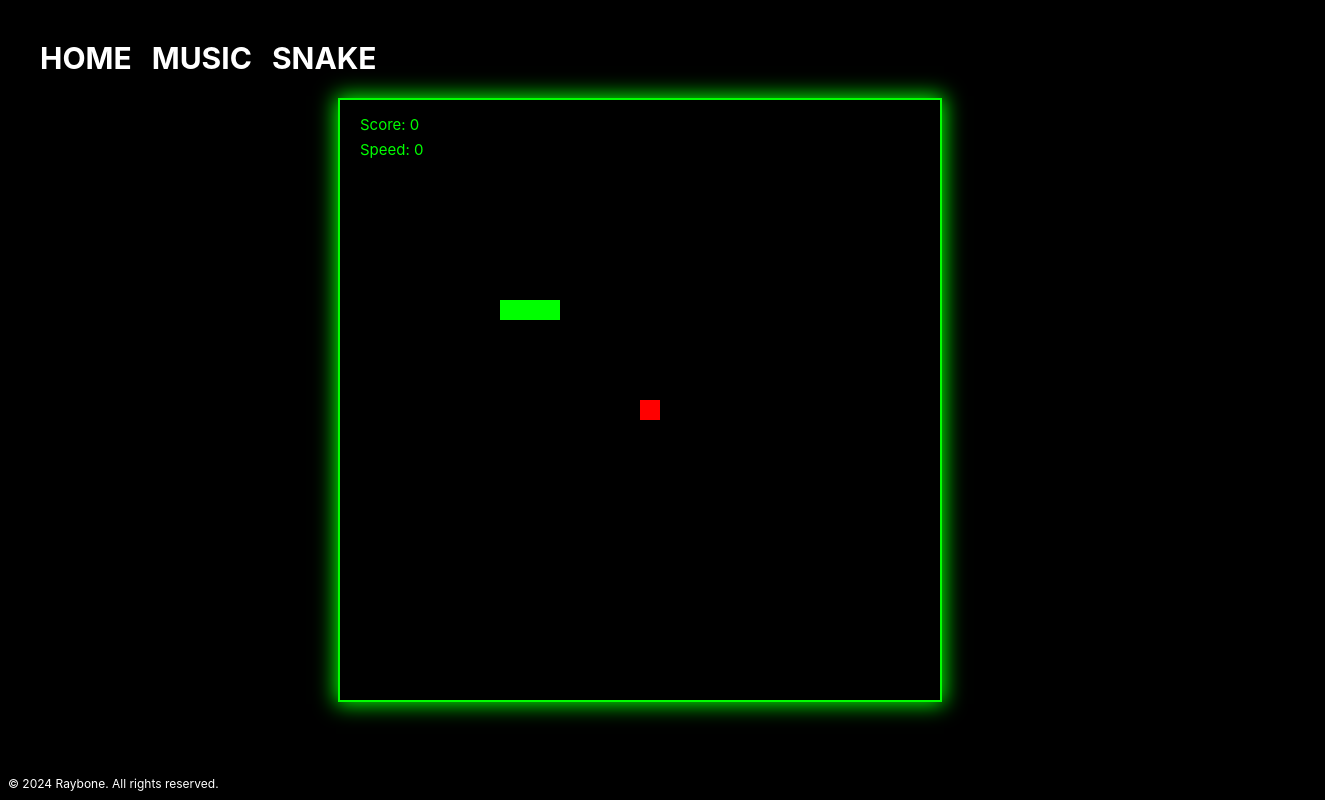
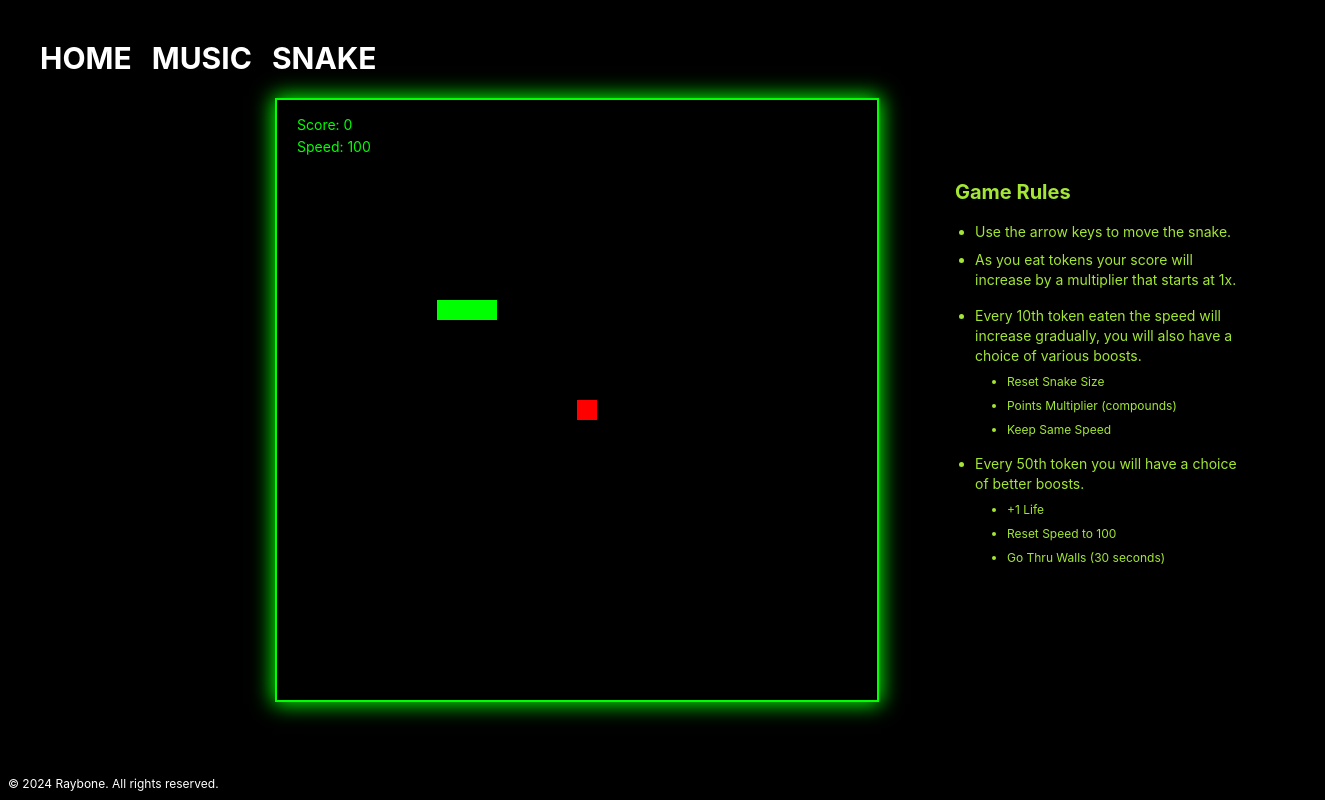
Before and after one commit to Jaydenluse/theband.teaze, a Next.js app: page /snake in a window 1280 px wide. Shown: the whole page, 1325 px wide, since content can reach past the window. Built offline with nearby package versions, Linux system fonts and the light colour scheme.

Commit message:
feat: add boosts for the snake, need to add the +1 life boost still

```diff
--- a/pages/snake.js
+++ b/pages/snake.js
@@ -21,8 +21,48 @@ const Snake = () => {
     const [isModalOpen, setIsModalOpen] = useState(false);
     const [gameStarted, setGameStarted] = useState(false);
     const [pointMultiplier, setPointMultiplier] = useState(1);
+    const [wallBreakerActive, setWallBreakerActive] = useState(false);
+    const [wallBreakerStartTime, setWallBreakerStartTime] = useState(null);
+    const [wallBreakerTimeLeft, setWallBreakerTimeLeft] = useState(0);
 
-    const decreaseSpeed = () => {
+
+    const fillScreen = () => {
+        const context = canvasRef.current.getContext('2d');
+        context.clearRect(0, 0, canvasRef.current.width, canvasRef.current.height);
+        context.font = "15px Inter, sans-serif";
+        context.fillStyle = "lime";
+        context.fillText(`Score: ${score}`, 20, 30);
+        context.fillText(`Speed: ${score}`, 20, 55);
+
+        // Draw the snake
+        context.fillStyle = 'lime';
+        snake.forEach(part => context.fillRect(part.x, part.y, snakePartSize, snakePartSize));
+
+        // Draw the food
+        context.fillStyle = (foodEatenCount % 10 === 0 && foodEatenCount !== 0) ? 'gold' : 'red';
+        context.fillRect(food.x, food.y, snakePartSize, snakePartSize);
+        return;
+    }
+
+    const activateWallBreaker = () => {
+        setWallBreakerActive(true);
+        const currentTime = Date.now();
+        setWallBreakerStartTime(currentTime);
+        setIsModalOpen(false);
+        setGameStarted(true);
+        setTimeout(() => {
+            setWallBreakerActive(false);
+            setWallBreakerStartTime(null);
+        }, 30000); // Boost lasts for 30 seconds
+    };
+
+    const resetSpeed = () => {
+        setSpeed(100);
+        setIsModalOpen(false);
+        setGameStarted(true);
+    };
+
+    const keepSpeed = () => {
         const minSpeed = 200; // The higher the number, the slower the speed
         const newSpeed = Math.min(speed + 10, minSpeed);
         setSpeed(newSpeed);
@@ -139,9 +179,24 @@ const Snake = () => {
 
     const runGame = () => {
         if (!gameStarted) return;
+
         let newSnake = [...snake];
         let head = { x: newSnake[0].x + direction.x, y: newSnake[0].y + direction.y };
-        if (checkCollision(head, newSnake)) {
+
+        // Handling wall breaker
+        if (wallBreakerActive) {
+            const timeElapsed = Date.now() - wallBreakerStartTime;
+            setWallBreakerTimeLeft(Math.max(0, 30 - Math.floor(timeElapsed / 1000)));
+            if (head.x >= canvasSize) head.x = 0;
+            else if (head.x < 0) head.x = canvasSize - snakePartSize;
+
+            if (head.y >= canvasSize) head.y = 0;
+            else if (head.y < 0) head.y = canvasSize - snakePartSize;
+        }
+
+        // Check collision only if Wall Breaker is not active
+        if (!wallBreakerActive && checkCollision(head, newSnake)) {
+            // Reset game on collision
             setSnake(initialSnake);
             setDirection({ x: 0, y: 0 });
             setScore(0);
@@ -149,7 +204,9 @@ const Snake = () => {
             setFoodEatenCount(0);
             setGameStarted(false);
             setPointMultiplier(1);
-        } else {
+            return; // Return here to stop executing further code
+        }
+
         newSnake.unshift(head);
         if (head.x === food.x && head.y === food.y) {
             setFoodEatenCount(prevCount => prevCount + 1);
@@ -159,7 +216,6 @@ const Snake = () => {
             newSnake.pop();
         }
         setSnake(newSnake);
-        }
     };
 
     useEffect(() => {
@@ -169,30 +225,21 @@ const Snake = () => {
 
     useEffect(() => {
         if (!gameStarted) {
-            const context = canvasRef.current.getContext('2d');
-            context.clearRect(0, 0, canvasRef.current.width, canvasRef.current.height);
-            context.font = "15px Inter, sans-serif";
-            context.fillStyle = "lime";
-            context.fillText(`Score: ${score}`, 20, 30);
-            context.fillText(`Speed: ${score}`, 20, 55);
-
-            // Draw the snake
-            context.fillStyle = 'lime';
-            snake.forEach(part => context.fillRect(part.x, part.y, snakePartSize, snakePartSize));
-
-            // Draw the food
-            context.fillStyle = (foodEatenCount % 10 === 0 && foodEatenCount !== 0) ? 'gold' : 'red';
-            context.fillRect(food.x, food.y, snakePartSize, snakePartSize);
-            return;
+            fillScreen()
         }
 
         const context = canvasRef.current.getContext('2d');
         context.clearRect(0, 0, canvasRef.current.width, canvasRef.current.height);
 
-        context.font = "15px Inter, sans-serif";
+        context.font = "14px Inter, sans-serif";
         context.fillStyle = "lime";
         context.fillText(`Score: ${score}`, 20, 30);
-        context.fillText(`Speed: ${speed}`, 20, 55);
+        context.fillText(`Speed: ${speed}`, 20, 52);
+        if (wallBreakerActive) {
+            context.font = "14px Inter, sans-serif";
+            context.fillStyle = "lime";
+            context.fillText(`Wall Breaker: ${wallBreakerTimeLeft} sec`, 20, canvasSize - 20);
+        }
 
         // Draw the snake
         context.fillStyle = 'lime';
@@ -211,19 +258,68 @@ const Snake = () => {
             <SnakeModal isOpen={isModalOpen} onClose={closeModal}>
                 <div className="text-container p-4 border border-lime-400 rounded-md glowing-border">
                     <h2 className="text-2xl font-bold text-lime-400 mb-6 text-center">- - - - Python's Parlor - - - -</h2>
+                    {foodEatenCount != 11 ?
+                        (
+                        <>
                             <button className="mb-4 text-lime-400 text-center w-full py-2 hover:text-lime-200 hover:scale-105 transition duration-300" onClick={resetSnakeSize}>
                                 Reset Snake Size
                             </button>
                             <button className="mb-4 text-lime-400 text-center w-full py-2 hover:text-lime-200 hover:scale-105 transition duration-300" onClick={increasePointMultiplier}>
                                 Increase Score Multiplier (Current: {pointMultiplier}x)
                             </button>
-                    <button className="text-lime-400 text-center w-full py-2 hover:text-lime-200 hover:scale-105 transition duration-300" onClick={decreaseSpeed}>
+                            <button className="text-lime-400 text-center w-full py-2 hover:text-lime-200 hover:scale-105 transition duration-300" onClick={keepSpeed}>
                                 Keep Same Speed
                             </button>
+                        </>
+                        ) :
+                        (
+                        <>
+                            <button className="mb-4 text-lime-400 text-center w-full py-2 hover:text-lime-200 hover:scale-105 transition duration-300" onClick={resetSnakeSize}>
+                                +1 Life
+                            </button>
+                            <button className="mb-4 text-lime-400 text-center w-full py-2 hover:text-lime-200 hover:scale-105 transition duration-300" onClick={resetSpeed}>
+                                Reset Speed to 100
+                            </button>
+                            <button className="text-lime-400 text-center w-full py-2 hover:text-lime-200 hover:scale-105 transition duration-300" onClick={activateWallBreaker}>
+                                Go Thru Walls (30 seconds)
+                            </button>
+                        </>
+                        )
+                    }
                 </div>
             </SnakeModal>
+
+
             <div className="flex justify-center items-center h-screen bg-black">
+            {/* Canvas and Rules Container */}
+            <div className="flex justify-center flex-1 pl-80">
+                {/* Canvas Container */}
+                <div style={{ maxWidth: '600px' }}>
                     <canvas ref={canvasRef} width={canvasSize} height={canvasSize} className="snake-canvas" />
+                </div>
+
+                {/* Rules Section */}
+                <div className="rules-container" style={{ width: '450px', padding: '80px' }}>
+                    <h3 className="text-lime-400 text-xl font-bold mb-4">Game Rules</h3>
+                    <ul className="text-lime-400 text-sm list-disc pl-5">
+                        <li className="mb-2">Use the arrow keys to move the snake.</li>
+                        <li className="mb-4">As you eat tokens your score will increase by a multiplier that starts at 1x.</li>
+                        <li className="mb-2">Every 10th token eaten the speed will increase gradually, you will also have a choice of various boosts.</li>
+                        <ul className="pl-8 list-disc">
+                            <li className="mb-2 text-xs">Reset Snake Size</li>
+                            <li className="mb-2 text-xs">Points Multiplier (compounds)</li>
+                            <li className="mb-4 text-xs">Keep Same Speed</li>
+                        </ul>
+                        <li className="mb-2">Every 50th token you will have a choice of better boosts.</li>
+                        <ul className="pl-8 list-disc">
+                            <li className="mb-2 text-xs">+1 Life</li>
+                            <li className="mb-2 text-xs">Reset Speed to 100</li>
+                            <li className="mb-2 text-xs">Go Thru Walls (30 seconds)</li>
+                        </ul>
+                        {/* Add more rules as needed */}
+                    </ul>
+                </div>
+            </div>
         </div>
     </>
     );
```
Lines whose indentation alone changed are shown as unchanged.
